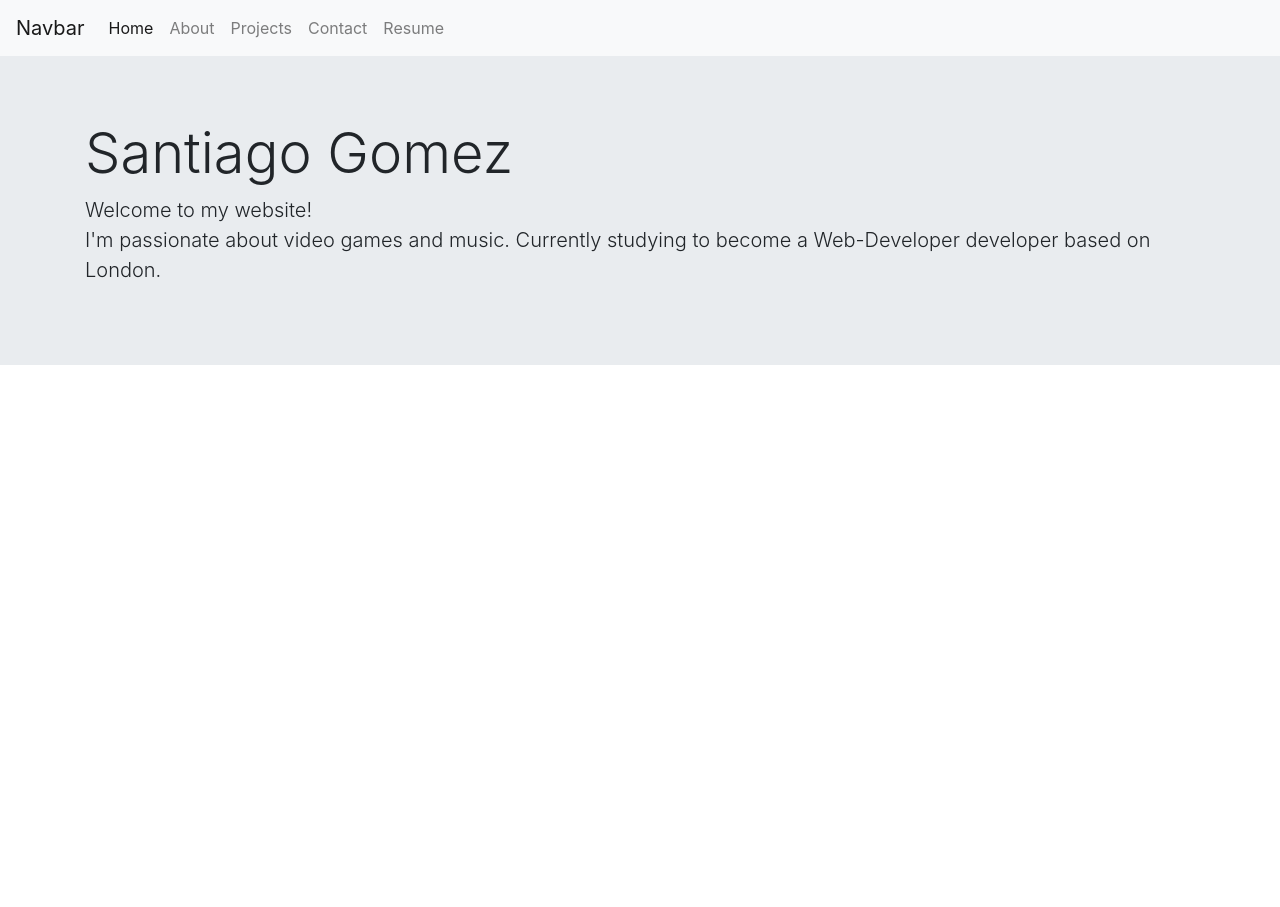
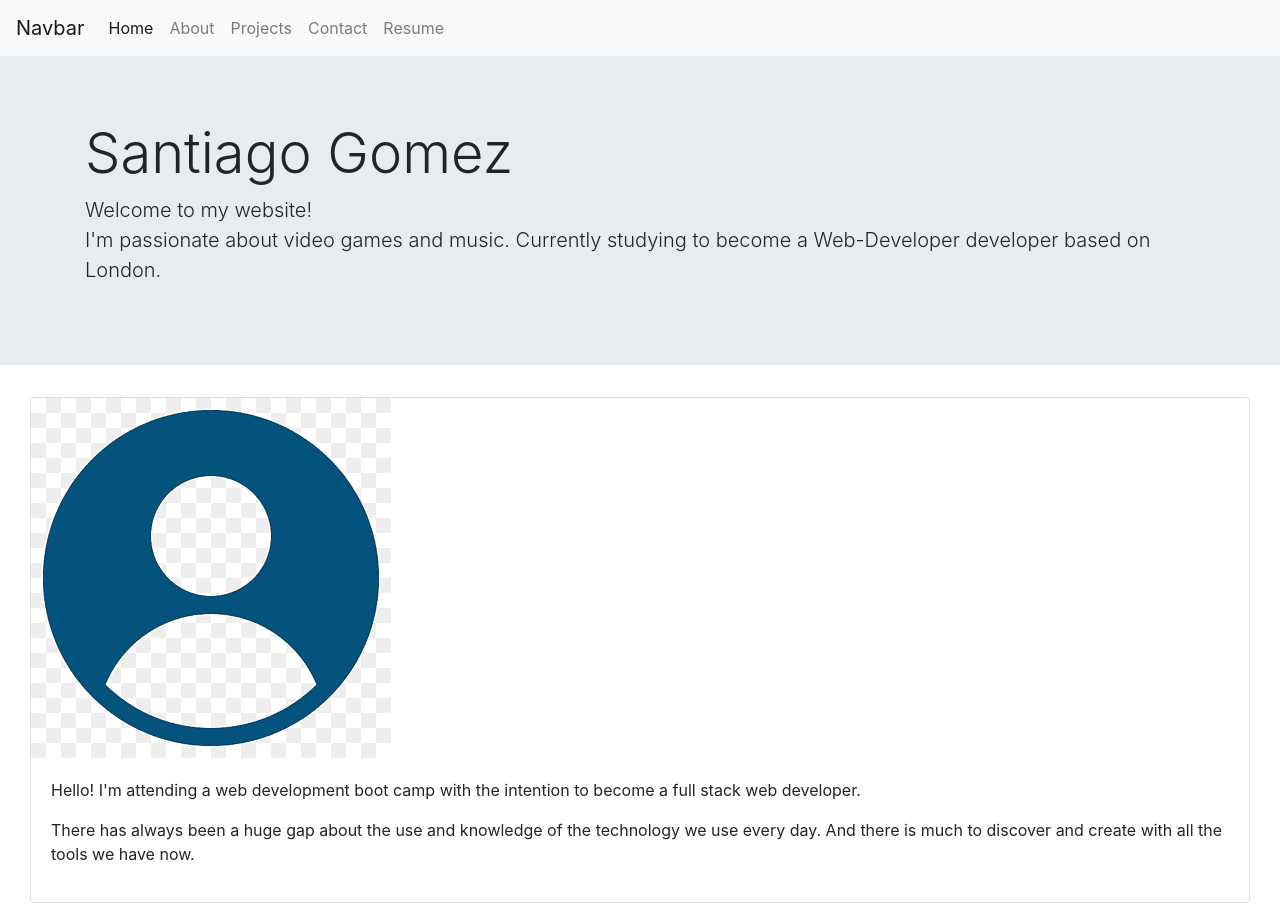
Before and after one commit to 2G2-99/react-portfolio, a React (Create React App) app in the folder portfolio/: page / in a window 1280 px wide. Before the commit the page ends 800 px from the top, so only its background shows below. Built offline with nearby package versions, Linux system fonts and the light colour scheme.

Commit message:
'About' page created and introduced some text and a default picture

```diff
--- a/portfolio/src/App.js
+++ b/portfolio/src/App.js
@@ -1,6 +1,8 @@
 import Navbar from './components/header/Navbar';
 import Jumbotron from './components/header/Jumbotron';
 import About from './components/pages/About';
+import AboutCard from './components/main/AboutCard';
+import AboutMe from './components/main/AboutMe';
 
 // # Importing images and SVGs
 import {
@@ -13,6 +15,8 @@ import {
 	BootstrapLogo,
 	NodejsLogo,
 } from './assets/svg/export';
+import picture from './assets/images/png-transparent-default-avatar-thumbnail.png';
+
 function App() {
 	return (
 		<>
@@ -21,7 +25,19 @@ function App() {
 				<Jumbotron />
 			</header>
 			<main>
-				<About />
+				<About>
+					<AboutCard image={picture}>
+						<AboutMe
+							content="Hello! I'm attending a web development boot camp with the
+									intention to become a full stack web developer."
+						/>
+						<AboutMe
+							content="There has always been a huge gap about the use and knowledge
+									of the technology we use every day. And there is much to
+									discover and create with all the tools we have now."
+						/>
+					</AboutCard>
+				</About>
 			</main>
 		</>
 	);
--- /dev/null
+++ b/portfolio/src/components/main/AboutCard.js
@@ -0,0 +1,71 @@
+function AboutCard({ image, children }) {
+	return (
+		<>
+			<div className="card-container col-sm-12 col-md-12 col-lg-12 my-1">
+				<div className="card">
+					<div className="img-container">
+						<img alt="me" src={image} />
+					</div>
+					<div className="card-body">{children}</div>
+				</div>
+			</div>
+		</>
+	);
+}
+
+export default AboutCard;
+
+/**
+ * (
+		<>
+			<>
+				<div className="container-fluid">
+					<div className="row">
+						<div className="card card-intro">
+							<div className="card-body">
+								<p className="card-text">
+									Hello! I'm attending a web development boot camp with the
+									intention to become a full stack web developer.
+								</p>
+								<p className="card-text">
+									There has always been a huge gap about the use and knowledge
+									of the technology we use every day. And there is much to
+									discover and create with all the tools we have now.
+								</p>
+							</div>
+						</div>
+					</div>
+					<div className="row">
+						<div className="card card-experience">
+							<div className="card-body">
+								<h3 className="card-heading">Experience</h3>
+								<p className="card-text">
+									Certificate of front-end developer from Trilogy Skills
+									Bootcamp
+								</p>
+							</div>
+						</div>
+						<div className="card card-skills">
+							<div className="card-body">
+								<h3 className="card-heading">Skills</h3>
+								<div className="skills-container">
+									<ul className="skills">
+										<li className="skill" id="html5"></li>
+										<li className="skill" id="css3"></li>
+										<li className="skill" id="javascript"></li>
+										<li className="skill" id="git"></li>
+										<li className="skill" id="github"></li>
+										<li className="skill" id="jquery"></li>
+										<li className="skill" id="bootstrap"></li>
+										<li className="skill" id="nodejs"></li>
+									</ul>
+								</div>
+							</div>
+						</div>
+					</div>
+				</div>
+			</>
+			;
+		</>
+	);
+ */
--- /dev/null
+++ b/portfolio/src/components/main/AboutMe.js
@@ -0,0 +1,9 @@
+function AboutMe({ content }) {
+	return (
+		<>
+			<p>{content}</p>
+		</>
+	);
+}
+
+export default AboutMe;
--- a/portfolio/src/components/pages/About.js
+++ b/portfolio/src/components/pages/About.js
@@ -1,5 +1,9 @@
-function About() {
-	return;
+function About({ children }) {
+	return (
+		<>
+			<div className="container-fluid">{children}</div>
+		</>
+	);
 }
 
 export default About;
```
